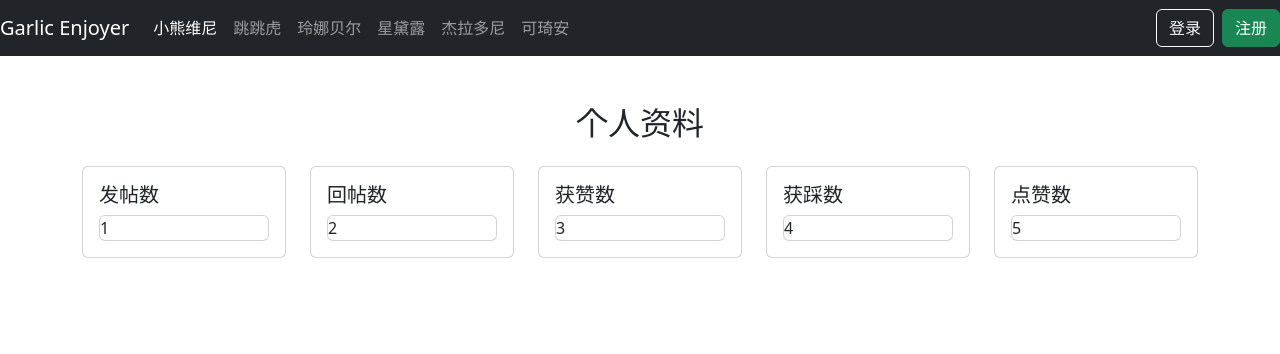
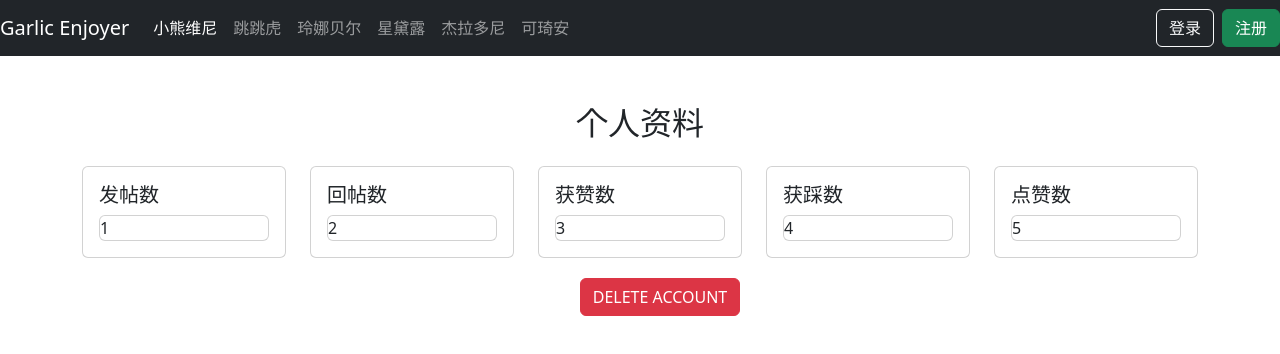
Before and after one commit to HeliosCanLIN/COMP7980_Garlic, a Vue app: page /profile in a window 1280 px wide. Shown: the top 354 px of the page. Built offline with nearby package versions, Linux system fonts and the light colour scheme.

Commit message:
增加了删除用户的对应界面和js

```diff
--- a/src/views/user/ProfileView.vue
+++ b/src/views/user/ProfileView.vue
@@ -1,11 +1,33 @@
 <script setup>
 import {ref,onMounted} from "vue";
+import {useRouter} from "vue-router";
 
+const router = useRouter();
 const username = ref('');
 
 onMounted(()=>{
   username.value=localStorage.getItem('username');
 })
+
+const deleteAccount =async () => {
+  let id=localStorage.getItem("id");
+  const response=await fetch('/api/users/deleteAcc/',{
+    method:'POST',
+    headers:{"Content-Type":"application/json"},
+    body:JSON.stringify({id:id})
+  })
+
+  if(response.ok){
+    alert("Delete successfully.See ya")
+    localStorage.removeItem("token");
+    localStorage.removeItem("username");
+    localStorage.removeItem("id");
+    await router.push('/');
+    location.reload();
+  }else{
+    alert("Account delete failed, please try later");
+  }
+}
 </script>
 
 <template>
@@ -62,6 +84,9 @@ onMounted(()=>{
       </div>
     </div>
   </div>
+    <div class="text-center" style="margin: 20px">
+      <button class="btn btn-danger" @click="deleteAccount" >DELETE ACCOUNT</button>
+    </div>
   </div>
 </div>
 </template>
```
